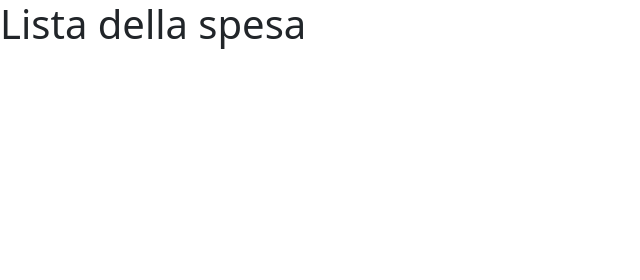
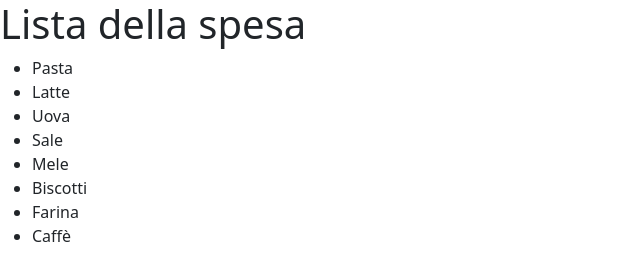
Before and after one commit to FrancescoM95/js-lista-spesa, a plain HTML site: page index.html in a window 1280 px wide. Shown: the whole page, without its empty margins (0-640 px from the left). Drawn offline with nearby package versions, Linux system fonts and the light colour scheme.

Commit message:
added list

```diff
--- a/index.html
+++ b/index.html
@@ -28,6 +28,7 @@
 
 <body>
     <h1>Lista della spesa</h1>
+    <ul id="lista"></ul>
 </body>
 
 </html>
--- a/js/script.js
+++ b/js/script.js
@@ -1 +1,21 @@
 console.log('JS OK');
+
+// Array con lista della spesa inventata
+const listaSpesa = ["Pasta", "Latte", "Uova", "Sale", "Mele", "Biscotti", "Farina", "Caffè"];
+
+// Recupero l'elemento 'ul' HTML
+const list = document.getElementById("lista");
+
+// Indice per il ciclo while
+let i = 0;
+
+// Ciclo while per stampare gli elementi della lista
+while (i < listaSpesa.length) {
+    // Creiamo un 'li' per ogni elemento della lista e lo aggiungiamo alla 'ul'
+    const listItem = document.createElement("li");
+    listItem.textContent = listaSpesa[i];
+    list.appendChild(listItem);
+
+    // Incrementiamo l'indice
+    i++;
+}
```
